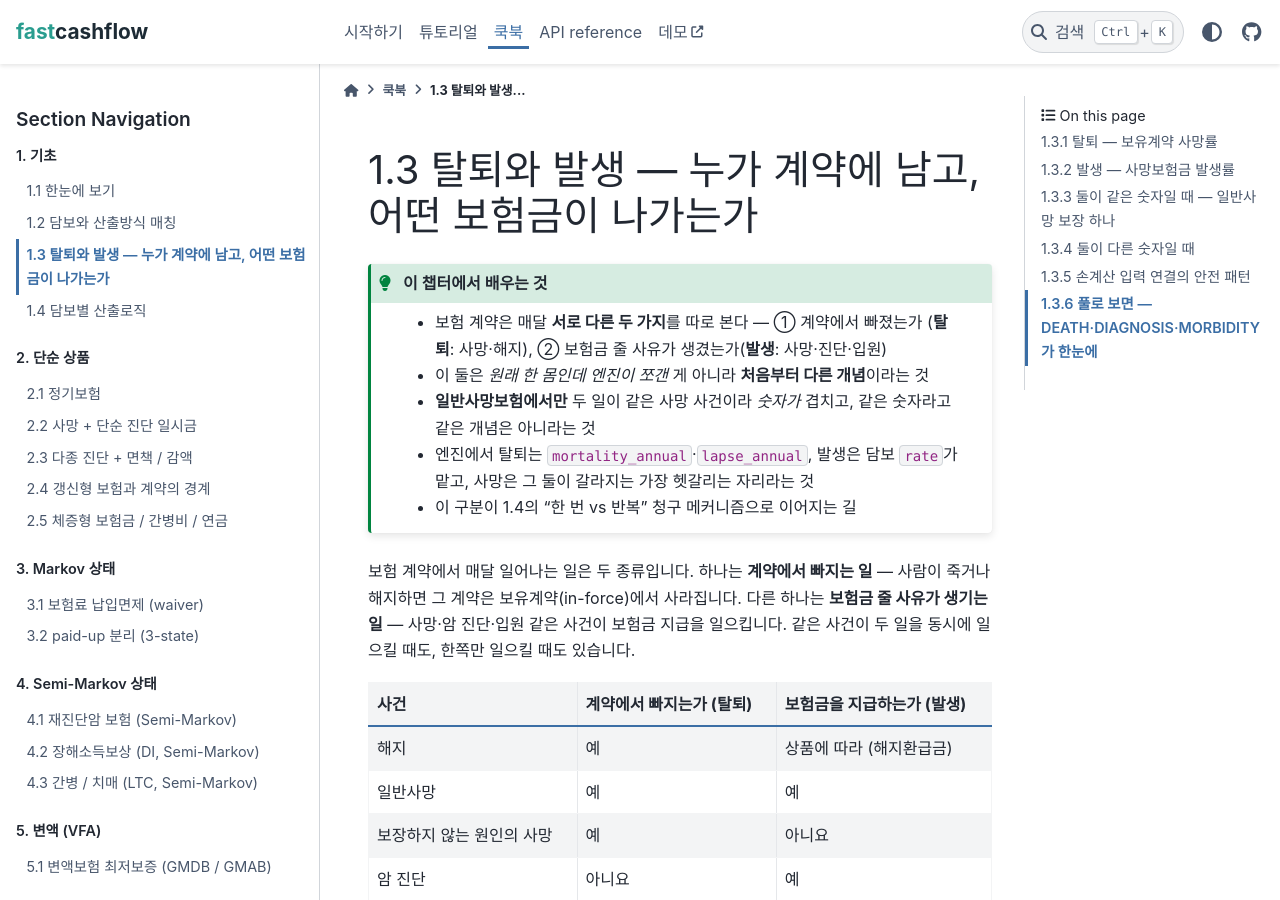
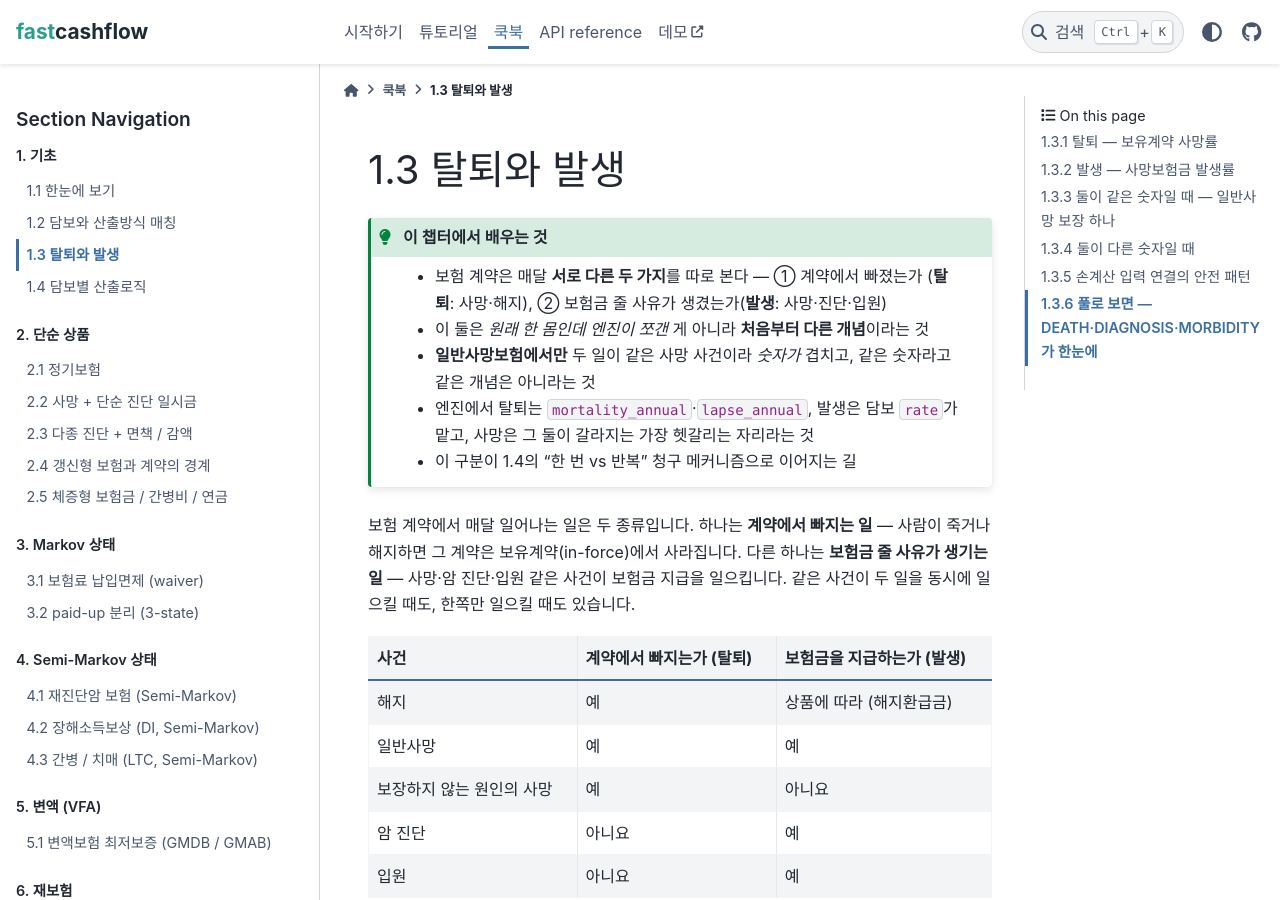
Before and after one commit to seokhoonj/fastcashflow, a Sphinx documentation site: the page built from docs/cookbook/basics/mortality-roles.md, in a window 1280 px wide and 900 px high. Built offline with Sphinx 7.4.7 and the PyData theme 0.15.4, drawn with Linux system fonts in a browser that asks for light colours.

Commit message:
docs: shorten cookbook 1.3 heading to 탈퇴와 발생

````diff
--- a/docs/cookbook/basics/mortality-roles.md
+++ b/docs/cookbook/basics/mortality-roles.md
@@ -1,4 +1,4 @@
-# 1.3 탈퇴와 발생 — 누가 계약에 남고, 어떤 보험금이 나가는가
+# 1.3 탈퇴와 발생
 
 ```{admonition} 이 챕터에서 배우는 것
 :class: tip
````
